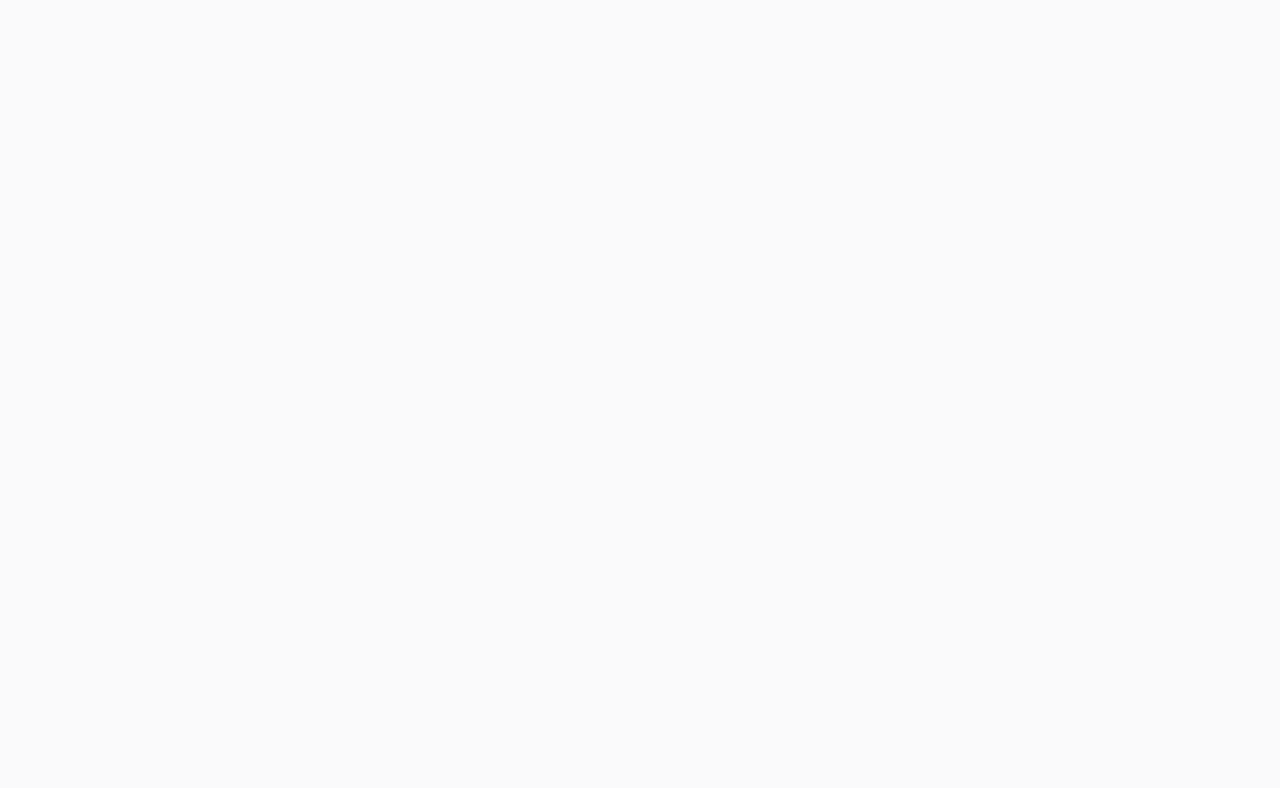
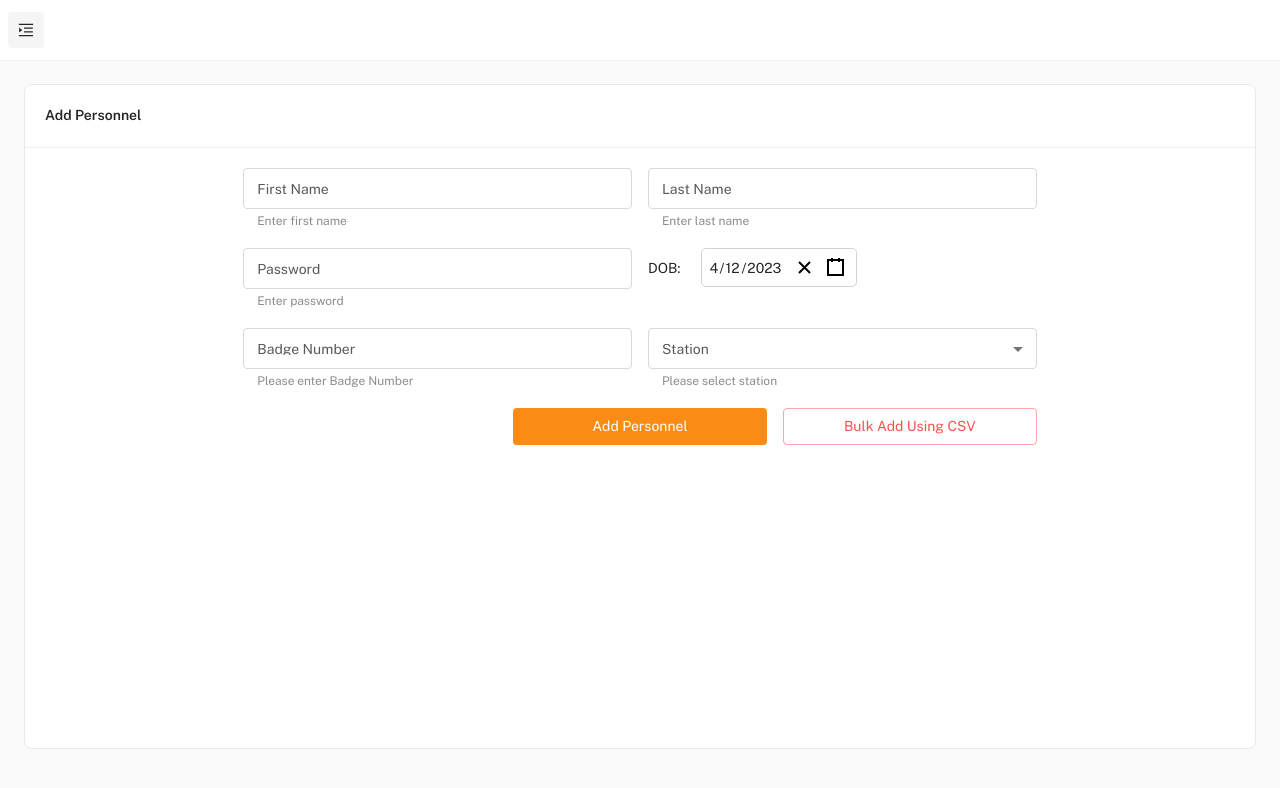
Before and after one commit to Nirikshak-IndiSafe/kavach-nirikshak-web, a React (Create React App) app: page /app/add-personnel in a window 1280 px wide. Before the commit this address had no page. Shown: the top 788 px of the page. Built offline with nearby package versions, Linux system fonts and the light colour scheme; the HTML template or start-up script is replaced by a standard one.

Commit message:
add personnel

```diff
--- a/package.json
+++ b/package.json
@@ -27,6 +27,7 @@
         "prop-types": "^15.8.1",
         "react-apexcharts": "^1.4.0",
         "react-copy-to-clipboard": "^5.1.0",
+        "react-date-picker": "^10.0.3",
         "react-date-range": "^1.4.0",
         "react-device-detect": "^2.2.2",
         "react-dom": "^18.2.0",
--- a/src/App.css
+++ b/src/App.css
@@ -8,3 +8,10 @@
     padding: 10px;
     border-radius: 5px;
 }
+
+.react-date-picker__wrapper {
+    border: 1px solid lightgrey !important;
+    padding: 5px;
+    border-radius: 5px;
+    margin-left: 20px;
+}
--- /dev/null
+++ b/src/pages/extra-pages/AddPersonnel.js
@@ -0,0 +1,136 @@
+import MainCard from "components/MainCard";
+import React, { useState } from "react";
+import {
+  Button,
+  Grid,
+  TextField,
+  MenuItem,
+} from "../../../node_modules/@mui/material/index";
+
+import DatePicker from "react-date-picker";
+
+import "react-date-picker/dist/DatePicker.css";
+import "react-calendar/dist/Calendar.css";
+
+const AddPersonnel = () => {
+  const [details, setDetails] = useState({
+    firstName: "",
+    lastName: "",
+    password: "",
+    dob: "",
+    station: "",
+    batch: "",
+  });
+
+  const [date, onDateChange] = useState(new Date());
+
+  const onChange = (e) => {
+    // setDetails({
+    //   ...details,
+    //   [e.target.name]: e.target.value,
+    // });
+    console.log(e);
+  };
+
+  const onSubmit = (e) => {
+    e.preventDefault();
+    console.log(details);
+    console.log(date);
+  };
+
+  return (
+    <MainCard title="Add Personnel">
+      <div style={{ height: "70vh" }}>
+        <Grid container>
+          <Grid item xs={12} sm={2}></Grid>
+          <Grid item xs={12} sm={8}>
+            <form>
+              <Grid container spacing={2}>
+                <Grid item xs={12} sm={6}>
+                  <TextField
+                    label="First Name"
+                    fullWidth
+                    helperText="Enter first name"
+                    name="name"
+                    onChange={onChange}
+                  />
+                </Grid>
+                <Grid item xs={12} sm={6}>
+                  <TextField
+                    label="Last Name"
+                    fullWidth
+                    helperText="Enter last name"
+                    name="name"
+                    onChange={onChange}
+                  />
+                </Grid>
+                <Grid item xs={12} sm={6}>
+                  <TextField
+                    label="Password"
+                    fullWidth
+                    helperText="Enter password"
+                    name="name"
+                    onChange={onChange}
+                  />
+                </Grid>
+                <Grid item xs={12} sm={6}>
+                  DOB:
+                  <DatePicker onChange={onChange} value={date} />
+                </Grid>
+                <Grid item xs={12} sm={6}>
+                  <TextField
+                    label="Badge Number"
+                    helperText="Please enter Badge Number"
+                    fullWidth
+                    name="badge"
+                    onChange={onChange}
+                  ></TextField>
+                </Grid>
+                <Grid item xs={12} sm={6}>
+                  <TextField
+                    label="Station"
+                    helperText="Please select station"
+                    fullWidth
+                    select
+                    name="badge"
+                    onChange={onChange}
+                  >
+                    {[1, 2, 3, 4, 5].map((option) => (
+                      <MenuItem key={option} value={option}>
+                        {`Station ${option}`}
+                      </MenuItem>
+                    ))}
+                  </TextField>
+                </Grid>
+                <Grid item xs={12} sm={4}></Grid>
+                <Grid item xs={12} sm={4}>
+                  <Button
+                    fullWidth
+                    variant="contained"
+                    color="primary"
+                    onClick={onSubmit}
+                  >
+                    Add Personnel
+                  </Button>
+                </Grid>
+                <Grid item xs={12} sm={4}>
+                  <Button
+                    fullWidth
+                    variant="outlined"
+                    color="error"
+                    onClick={onSubmit}
+                  >
+                    Bulk Add using CSV
+                  </Button>
+                </Grid>
+              </Grid>
+              <br />
+            </form>
+          </Grid>
+        </Grid>
+      </div>
+    </MainCard>
+  );
+};
+
+export default AddPersonnel;
--- a/src/routes/MainRoutes.js
+++ b/src/routes/MainRoutes.js
@@ -5,6 +5,7 @@ import Loadable from 'components/Loadable';
 import MainLayout from 'layout/MainLayout';
 import DetailedBandobast from 'pages/extra-pages/DetailedBandobast';
 import PersonnelProfile from 'pages/extra-pages/PersonnelProfile';
+import AddPersonnel from 'pages/extra-pages/AddPersonnel';
 
 // render - dashboard
 const DashboardDefault = Loadable(lazy(() => import('pages/dashboard')));
@@ -34,6 +35,10 @@ const MainRoutes = {
             path: 'personnel-profile/:id',
             element: <PersonnelProfile />
         },
+        {
+            path: 'add-personnel',
+            element: <AddPersonnel/>
+        },
     ]
 };
 
```
Also changed, not shown: 2 other files (tests, documents, lock files or other folders).
